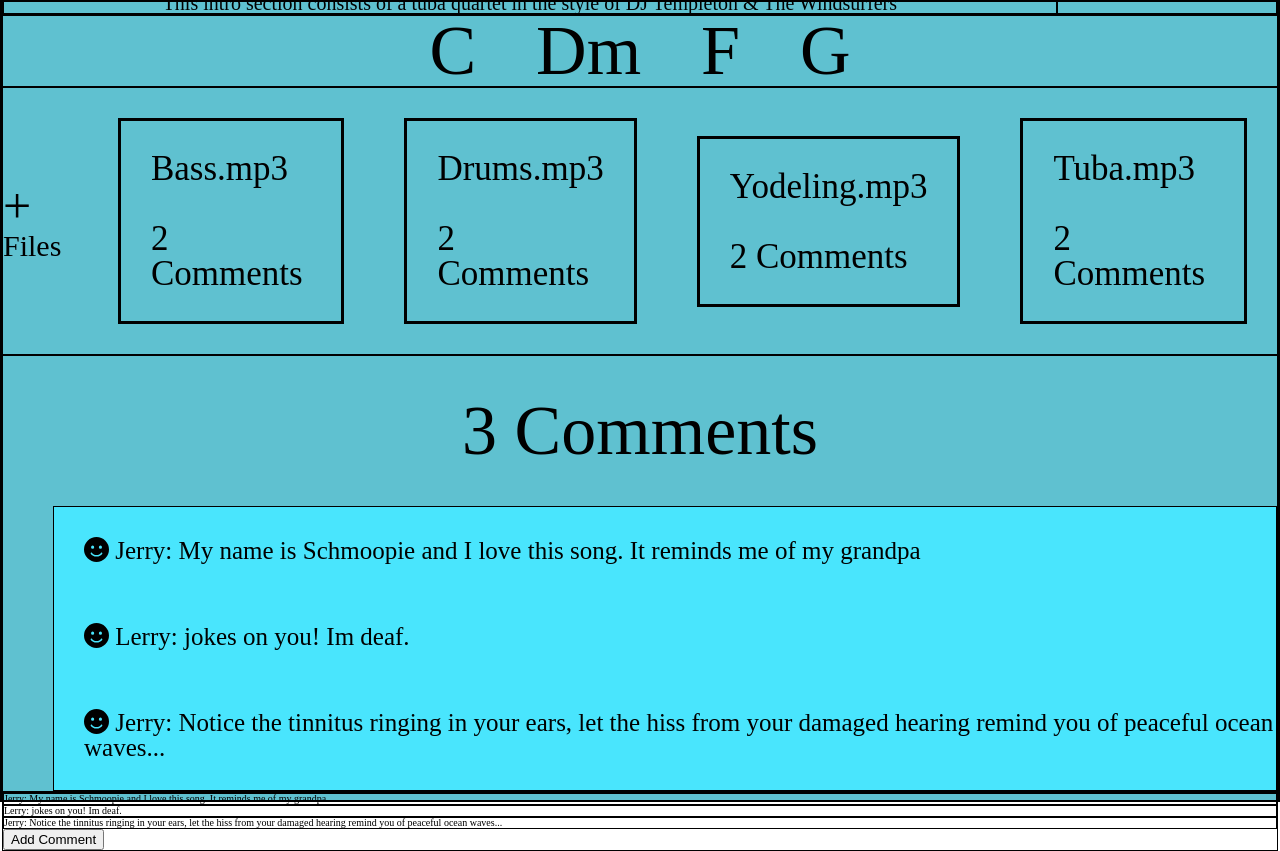
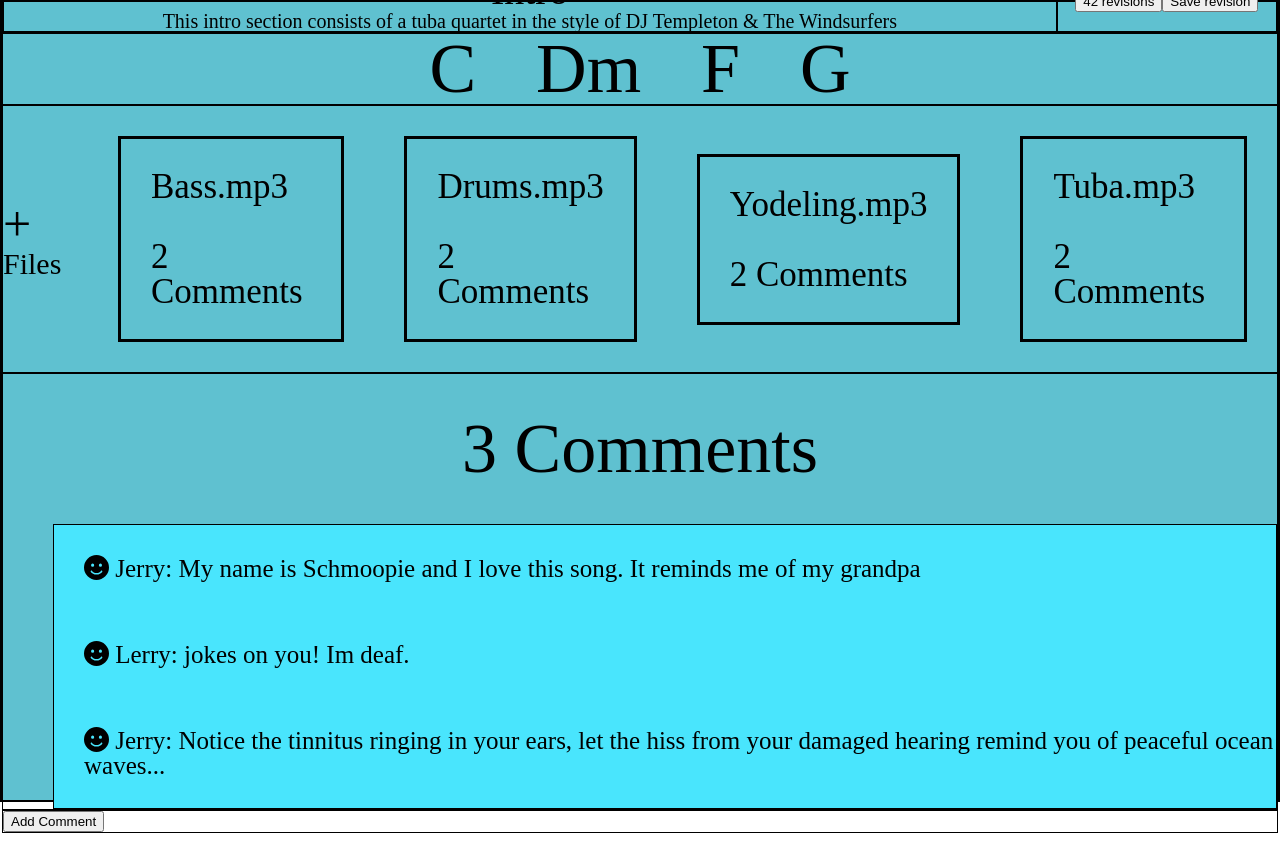
Before and after one commit to jamtools/section-view, a React (Create React App) app: page / in a window 1280 px wide. Built offline with nearby package versions, Linux system fonts and the light colour scheme.

Commit message:
Remove extra map from .submit

```diff
--- a/src/Submit.tsx
+++ b/src/Submit.tsx
@@ -13,11 +13,6 @@ export const Submit:React.FC<CreateCommentProps> = ({comments, setComments}) =>
 
   return (
     <div>
-      {comments.map((comment, index) => (
-        <div key={index}>
-          <p>{comment.name}: {comment.commentText}</p>
-        </div>
-      ))}
       <button onClick={() => handleAddComment({name: "New User", commentText: "This is a new comment."})}>
         Add Comment
       </button>
```
